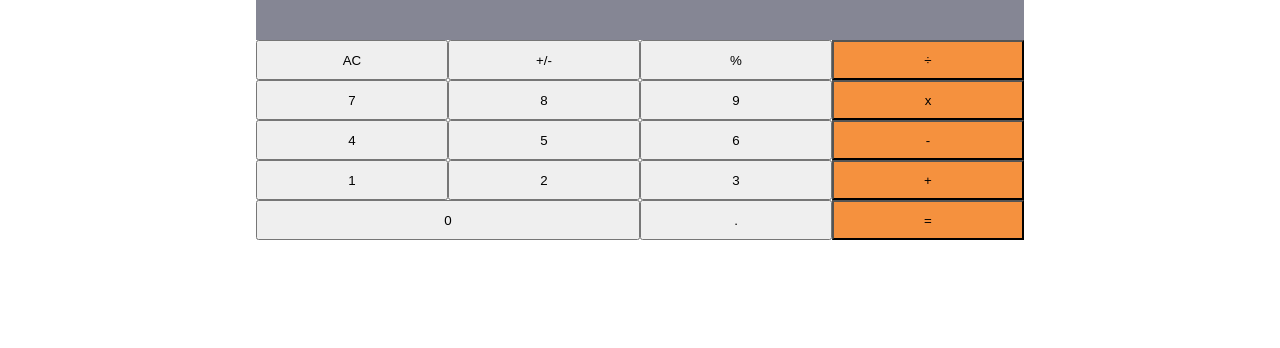
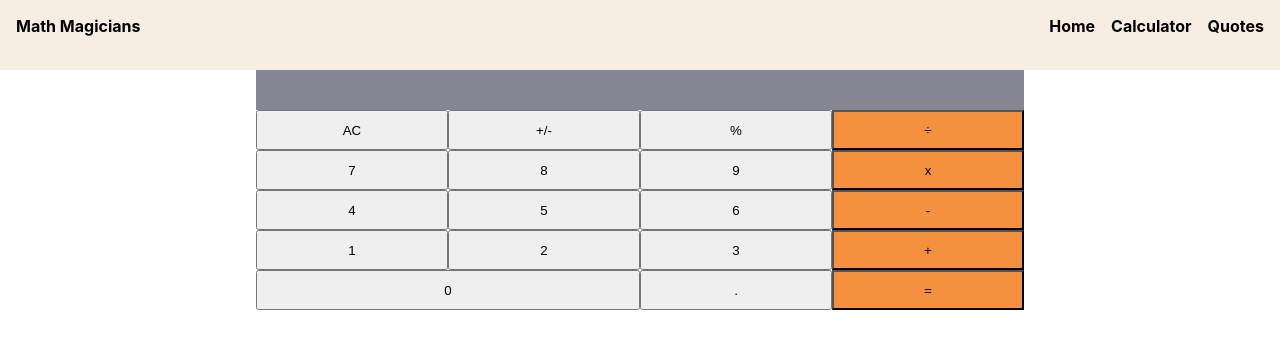
Before and after one commit to tarikbouari/Math_Magicians, a React (Create React App) app: page / in a window 1280 px wide. Shown: the top 348 px of the page. Built offline with nearby package versions, Linux system fonts and the light colour scheme.

Commit message:
add nav component

```diff
--- a/src/App.js
+++ b/src/App.js
@@ -1,6 +1,7 @@
 import React from 'react';
 import './App.css';
 import Calculator from './components/calculator';
+import Nav from './components/nav';
 
 class App extends React.PureComponent {
   constructor(props) {
@@ -11,6 +12,7 @@ class App extends React.PureComponent {
   render() {
     return (
       <div className="App">
+        <Nav />
         <Calculator />
       </div>
     );
```
